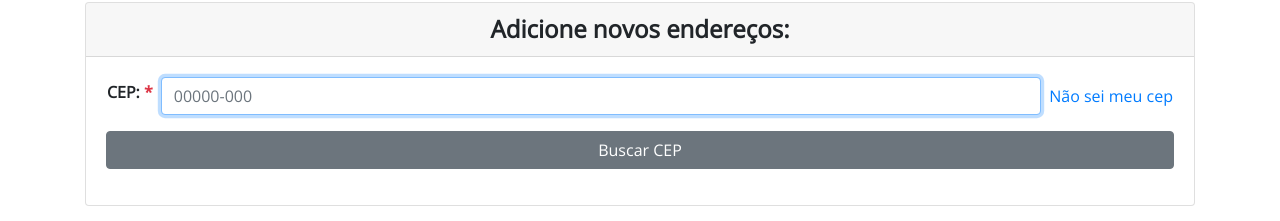
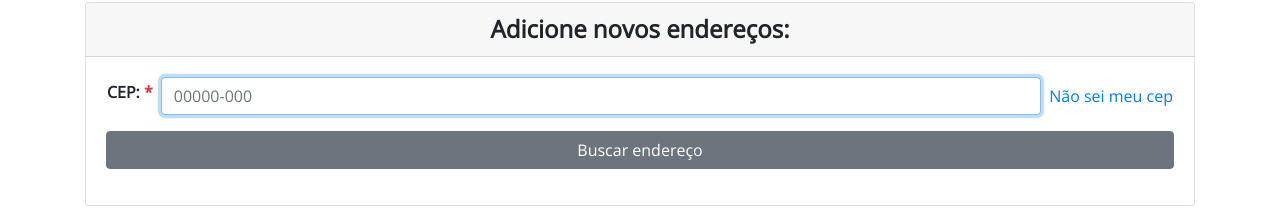
Before and after one commit to Jean-Barbosa9/address-manager, a Vue app: page / in a window 1280 px wide. Shown: the part 96-317 px from the top of the page. Built offline with nearby package versions, Linux system fonts and the light colour scheme; a web font is replaced by a local one.

Commit message:
Ajuste fino no feedback de para o usuario e tratando açoes com o formulario, quando o CEP nao esta preenchido

```diff
--- a/src/components/AddressForm.vue
+++ b/src/components/AddressForm.vue
@@ -9,6 +9,7 @@
         <input
           id="zipCode"
           type="text"
+          v-bind:class="{'is-invalid':errorMessage}"
           class="form-control col-sm mx-2"
           placeholder="00000-000"
           maxlength="9"
@@ -31,7 +32,11 @@
         class="form-text text-danger error-message"
         v-if="errorMessage.length"
       >{{ errorMessage }}</span>
-      <button type="submit" class="btn btn-block btn-secondary" v-on:click="leftZeros">Buscar CEP</button>
+      <button
+        type="submit"
+        class="btn btn-block btn-secondary"
+        v-on:click="leftZeros"
+      >Buscar endereço</button>
     </form>
     <form @submit="sendAddress" v-if="addressFound" ref="sendForm">
       <div class="form-group">
@@ -86,6 +91,7 @@
 </template>
 
 <script>
+import { setTimeout } from "timers";
 export default {
   name: "AddressForm",
   props: ["usage", "address"],
@@ -177,6 +183,8 @@ export default {
 
     leftZeros(e) {
       e.preventDefault();
+      this.closeForms();
+      if (this.zipCode != "") {
         for (
           var i = 0, len = 8 - this.zipCode.replace(/\D/g, "").length;
           i < len;
@@ -185,6 +193,11 @@ export default {
           this.zipCode = this.maskZip("0" + this.zipCode.replace(/\D/, ""));
         }
         this.getAddress(this.zipCode);
+      } else {
+        this.errorMessage = "Preencha o CEP, por favor";
+        this.$refs.zipCode.focus();
+        setTimeout(() => (this.errorMessage = ""), 1500);
+      }
     },
     sendAddress(e) {
       e.preventDefault();
```
Lines whose indentation alone changed are shown as unchanged.
